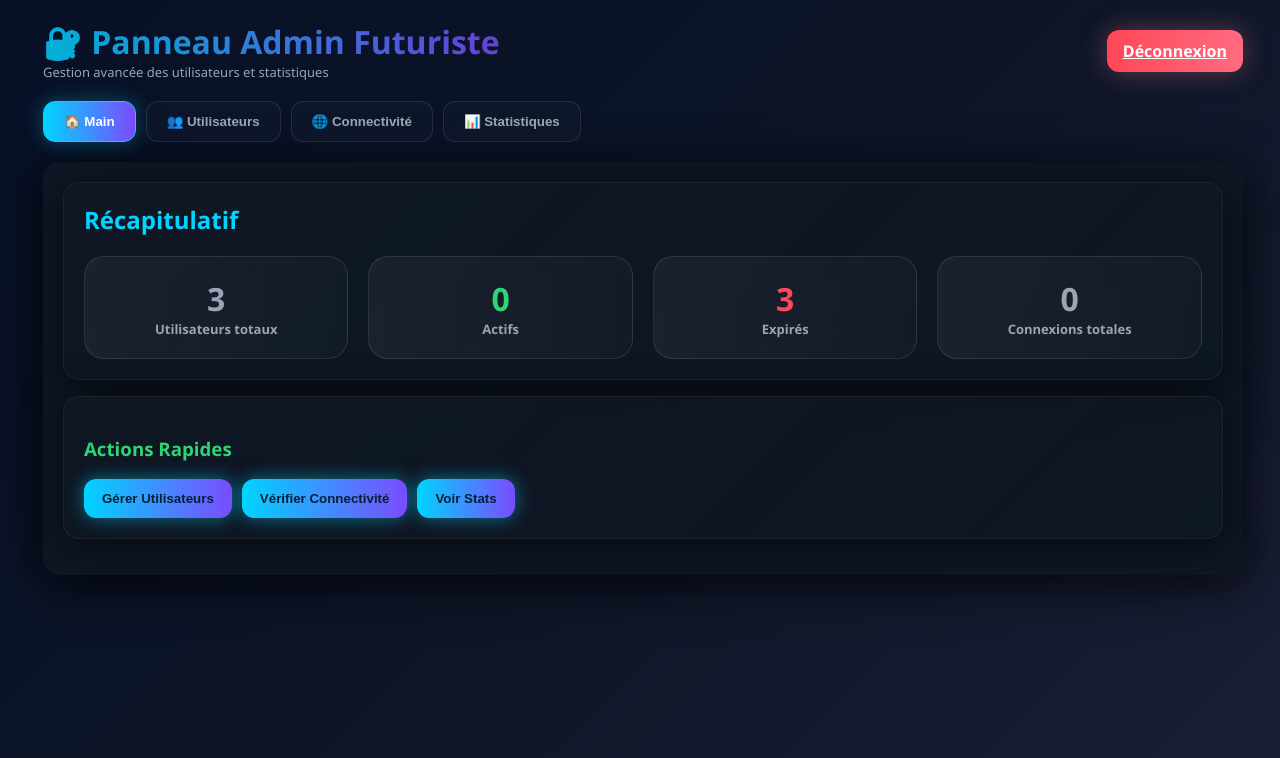
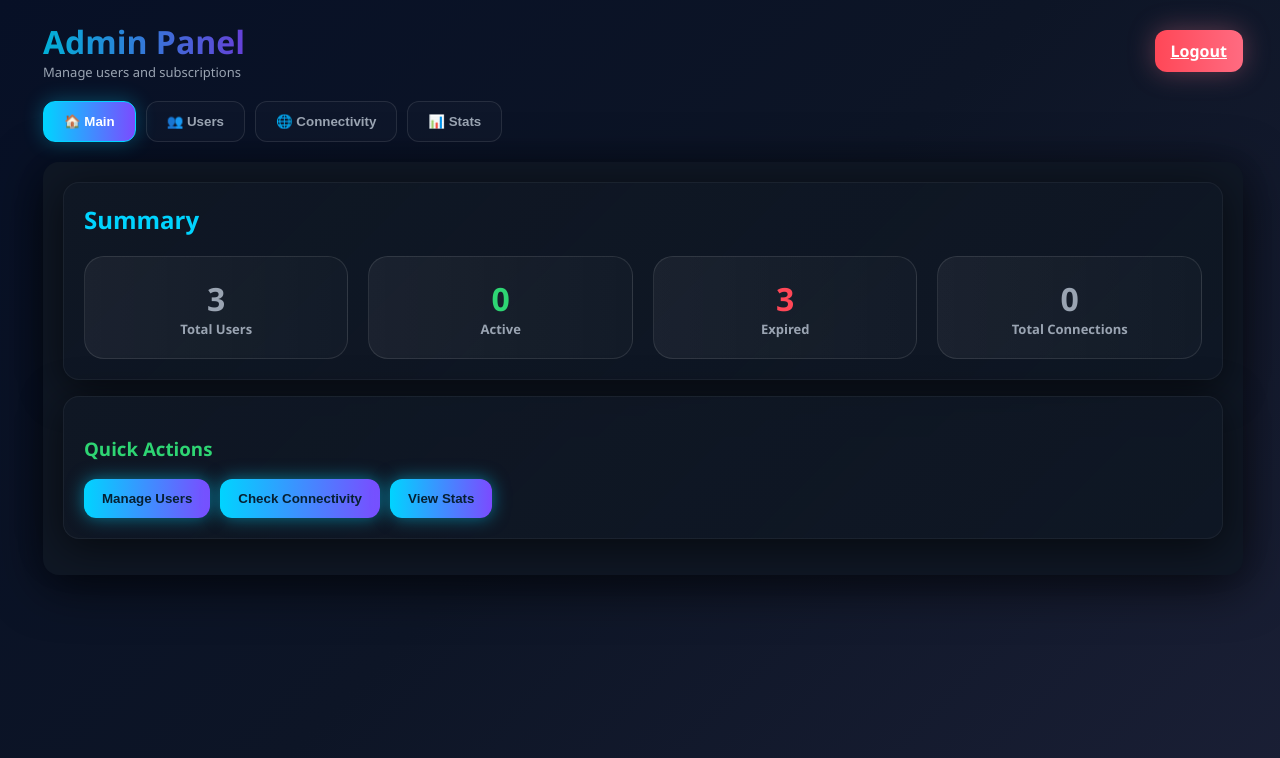
Before and after one commit to cSxrpent/auth-server, a Flask app: page /admin in a window 1280 px wide. Shown: the top 758 px of the page. Run offline with Flask 3, Linux system fonts and the light colour scheme; the visitor is signed in with stand-in values (Sample User, id 1); data that the repository does not hold is empty.

Commit message:
Complete redesign + 2

```diff
--- a/server.py
+++ b/server.py
@@ -297,7 +297,6 @@ def auth():
 # ------------------------------------
 # Admin web UI (login + dashboard)
 # ------------------------------------
-#laisse moi tester
 def login_required(f):
     @wraps(f)
     def decorated(*args, **kwargs):
@@ -315,7 +314,7 @@ def login():
             session["logged_in"] = True
             return redirect(url_for("admin"))
         else:
-            error = "Mot de passe incorrect."
+            error = "Incorrect password."
     return render_template("login.html", error=error)
 
 @app.route("/logout")
@@ -424,7 +423,7 @@ def api_delete():
 @app.route("/api/extend", methods=["POST"])
 @login_required
 def api_extend():
-    """Prolonge l'accès d'un utilisateur existant de X jours"""
+    """Extend an existing user's access by X days"""
     body = request.get_json() or {}
     username = (body.get("username") or "").strip()
     days = body.get("days")
@@ -436,19 +435,19 @@ def api_extend():
     if not days or not isinstance(days, int) or days <= 0:
         return jsonify({"error": "invalid days value"}), 400
 
-    # Charger les utilisateurs
+    # Load users
     users = load_users()
     user = find_user(users, username)
 
-    # Vérifier que l'utilisateur existe
+    # Check if user exists
     if not user:
         return jsonify({"error": f"User '{username}' not found"}), 404
 
     try:
-        # Parser la date d'expiration actuelle
+        # Parse current expiry date
         current_expiry = parse_date(user["expires"])
 
-        # Si la date est déjà passée, partir d'aujourd'hui
+        # If date has already passed, start from today
         if current_expiry < datetime.now():
             base_date = datetime.now()
             print(f"⏰ User '{username}' was expired, extending from today")
@@ -456,14 +455,14 @@ def api_extend():
             base_date = current_expiry
             print(f"📅 User '{username}' is active, extending from {user['expires']}")
 
-        # Ajouter les jours
+        # Add the days
         new_expiry = base_date + timedelta(days=days)
         new_expiry_str = new_expiry.strftime("%Y-%m-%d")
 
-        # Mettre à jour l'utilisateur
+        # Update the user
         user["expires"] = new_expiry_str
 
-        # Sauvegarder sur GitHub
+        # Save to GitHub
         save_res = save_users(users)
 
         print(f"✅ Extended '{username}' by {days} days. New expiry: {new_expiry_str}")
--- a/templates/admin.html
+++ b/templates/admin.html
@@ -1,9 +1,9 @@
 <!DOCTYPE html>
-<html lang="fr">
+<html lang="en">
 <head>
   <meta charset="utf-8" />
   <meta name="viewport" content="width=device-width,initial-scale=1" />
-  <title>Admin • Auth Server</title>
+  <title>Admin Panel</title>
   <style>
     :root{
       --bg:#0a0e1a; --card:#0f1724; --muted:#9aa4b2; --accent:#00d4ff; --danger:#ff4757; --glass: rgba(255,255,255,0.02); --success:#2ed573;
@@ -80,50 +80,50 @@
   <div class="wrap">
     <header>
       <div>
-        <h1>🔐 Panneau Admin Futuriste</h1>
-        <div class="small muted">Gestion avancée des utilisateurs et statistiques</div>
+        <h1>Admin Panel</h1>
+        <div class="small muted">Manage users and subscriptions</div>
       </div>
       <div>
-        <a class="btn-logout" href="/logout">Déconnexion</a>
+        <a class="btn-logout" href="/logout">Logout</a>
       </div>
     </header>
 
     <nav class="nav">
       <button class="nav-btn active" data-section="main">🏠 Main</button>
-      <button class="nav-btn" data-section="users">👥 Utilisateurs</button>
-      <button class="nav-btn" data-section="connectivity">🌐 Connectivité</button>
-      <button class="nav-btn" data-section="stats">📊 Statistiques</button>
+      <button class="nav-btn" data-section="users">👥 Users</button>
+      <button class="nav-btn" data-section="connectivity">🌐 Connectivity</button>
+      <button class="nav-btn" data-section="stats">📊 Stats</button>
     </nav>
 
     <!-- Main Section -->
     <div id="main" class="section active">
       <div class="card">
-        <h2 style="margin-top:0;color:var(--accent)">Récapitulatif</h2>
+        <h2 style="margin-top:0;color:var(--accent)">Summary</h2>
         <div style="display:grid;grid-template-columns:repeat(auto-fit,minmax(200px,1fr));gap:20px">
           <div class="pill" style="text-align:center;padding:20px">
             <div style="font-size:2rem;font-weight:700" id="totalUsers">—</div>
-            <div class="small">Utilisateurs totaux</div>
+            <div class="small">Total Users</div>
           </div>
           <div class="pill" style="text-align:center;padding:20px">
             <div style="font-size:2rem;font-weight:700;color:var(--success)" id="activeUsers">—</div>
-            <div class="small">Actifs</div>
+            <div class="small">Active</div>
           </div>
           <div class="pill" style="text-align:center;padding:20px">
             <div style="font-size:2rem;font-weight:700;color:var(--danger)" id="expiredUsers">—</div>
-            <div class="small">Expirés</div>
+            <div class="small">Expired</div>
           </div>
           <div class="pill" style="text-align:center;padding:20px">
             <div style="font-size:2rem;font-weight:700" id="totalConnections">—</div>
-            <div class="small">Connexions totales</div>
+            <div class="small">Total Connections</div>
           </div>
         </div>
       </div>
       <div class="card">
-        <h3>Actions Rapides</h3>
+        <h3>Quick Actions</h3>
         <div style="display:flex;gap:10px;flex-wrap:wrap">
-          <button class="primary" onclick="switchSection('users')">Gérer Utilisateurs</button>
-          <button class="primary" onclick="switchSection('connectivity')">Vérifier Connectivité</button>
-          <button class="primary" onclick="switchSection('stats')">Voir Stats</button>
+          <button class="primary" onclick="switchSection('users')">Manage Users</button>
+          <button class="primary" onclick="switchSection('connectivity')">Check Connectivity</button>
+          <button class="primary" onclick="switchSection('stats')">View Stats</button>
         </div>
       </div>
     </div>
@@ -134,55 +134,55 @@
         <div class="grid">
           <div class="list">
             <div style="display:flex;justify-content:space-between;align-items:center;margin-bottom:16px">
-              <div style="font-weight:700;font-size:1.2rem">Utilisateurs</div>
+              <div style="font-weight:700;font-size:1.2rem">Users</div>
               <div style="display:flex;gap:8px;align-items:center">
                 <div class="pill" id="count">0</div>
-                <div class="pill" id="activeCount">— actifs</div>
-                <div class="pill" id="expiredCount">— expirés</div>
+                <div class="pill" id="activeCount">— active</div>
+                <div class="pill" id="expiredCount">— expired</div>
               </div>
             </div>
             <div style="margin-bottom:12px;display:flex;gap:8px;align-items:center">
-              <input id="search" placeholder="Rechercher..." style="flex:1" />
+              <input id="search" placeholder="Search..." style="flex:1" />
               <select id="filter" style="padding:10px 12px;border-radius:10px;border:1px solid rgba(255,255,255,0.1);background:linear-gradient(90deg,var(--glass),rgba(255,255,255,0.01));color:inherit">
-                <option value="all">Tous</option>
-                <option value="active">Actifs</option>
-                <option value="expired">Expirés</option>
-                <option value="recent">Dernière connexion (7j)</option>
+                <option value="all">All</option>
+                <option value="active">Active</option>
+                <option value="expired">Expired</option>
+                <option value="recent">Last connected (7d)</option>
               </select>
-              <button class="primary" id="exportBtn">Exporter CSV</button>
+              <button class="primary" id="exportBtn">Export CSV</button>
             </div>
             <table id="usersTable">
               <thead>
-                <tr><th>Utilisateur</th><th>Dernière Connexion</th><th>Expire</th><th>Actions</th></tr>
+                <tr><th>User</th><th>Last Connected</th><th>Expires</th><th>Actions</th></tr>
               </thead>
               <tbody></tbody>
             </table>
           </div>
           <aside style="padding:16px;border-radius:12px;background:linear-gradient(180deg,rgba(255,255,255,0.01),transparent)">
-            <div style="font-weight:700;margin-bottom:12px;font-size:1.1rem">Ajouter un utilisateur</div>
-            <div class="small muted" style="margin-bottom:16px">Pseudo et durée</div>
+            <div style="font-weight:700;margin-bottom:12px;font-size:1.1rem">Add User</div>
+            <div class="small muted" style="margin-bottom:16px">Username and duration</div>
             <div style="display:flex;flex-direction:column;gap:10px">
-              <input id="username" placeholder="Pseudo" />
+              <input id="username" placeholder="Username" />
               <select id="duration">
-                <option value="7">1 semaine</option>
-                <option value="30" selected>1 mois</option>
-                <option value="90">3 mois</option>
-                <option value="365">1 an</option>
-                <option value="0">Illimité</option>
+                <option value="7">1 week</option>
+                <option value="30" selected>1 month</option>
+                <option value="90">3 months</option>
+                <option value="365">1 year</option>
+                <option value="0">Unlimited</option>
               </select>
-              <button class="primary" id="addBtn">Ajouter</button>
+              <button class="primary" id="addBtn">Add</button>
             </div>
           </aside>
         </div>
       </div>
       <div class="card extend-section">
-        <div style="font-weight:700;margin-bottom:12px;font-size:1.1rem">📅 Prolonger l'accès</div>
-        <input id="extendUsername" placeholder="Pseudo à prolonger" style="width:100%;margin-bottom:10px" />
+        <div style="font-weight:700;margin-bottom:12px;font-size:1.1rem">📅 Extend Access</div>
+        <input id="extendUsername" placeholder="Username to extend" style="width:100%;margin-bottom:10px" />
         <div class="duration-btns">
-          <button onclick="extendUser(7)">+1 semaine</button>
-          <button onclick="extendUser(30)">+1 mois</button>
-          <button onclick="extendUser(90)">+3 mois</button>
-          <button onclick="extendUser(365)">+1 an</button>
+          <button onclick="extendUser(7)">+1 week</button>
+          <button onclick="extendUser(30)">+1 month</button>
+          <button onclick="extendUser(90)">+3 months</button>
+          <button onclick="extendUser(365)">+1 year</button>
         </div>
       </div>
     </div>
@@ -192,27 +192,27 @@
       <div class="card">
         <div style="display:flex;justify-content:space-between;align-items:center;margin-bottom:16px">
           <div style="font-weight:700;font-size:1.2rem">🔔 Ping & Logs</div>
-          <div class="small muted">Contrôles et monitoring</div>
+          <div class="small muted">Controls and monitoring</div>
         </div>
         <div style="display:flex;gap:14px;align-items:center;margin-bottom:16px;flex-wrap:wrap">
           <div><div class="small muted">URL</div><div class="pill" id="pingUrl">—</div></div>
-          <div><div class="small muted">Statut</div><div id="pingStatus" class="pill">—</div></div>
-          <div><div class="small muted">Dernier</div><div id="pingLast" class="small">—</div></div>
+          <div><div class="small muted">Status</div><div id="pingStatus" class="pill">—</div></div>
+          <div><div class="small muted">Last</div><div id="pingLast" class="small">—</div></div>
           <div style="margin-left:auto;display:flex;gap:8px">
-            <button class="primary" id="manualPing">Ping manuel</button>
-            <button class="primary" id="togglePing">Activer / Désactiver</button>
-            <button class="primary" id="refreshLogs">Rafraîchir</button>
+            <button class="primary" id="manualPing">Manual Ping</button>
+            <button class="primary" id="togglePing">Enable / Disable</button>
+            <button class="primary" id="refreshLogs">Refresh</button>
           </div>
         </div>
         <div style="display:flex;gap:16px;align-items:flex-start;flex-wrap:wrap">
           <div style="flex:1;min-width:300px;max-height:300px;overflow:auto;background:linear-gradient(180deg,rgba(255,255,255,0.01),transparent);padding:12px;border-radius:12px">
-            <div style="font-weight:700;margin-bottom:12px">Logs récents</div>
+            <div style="font-weight:700;margin-bottom:12px">Recent Logs</div>
             <div id="logsList"></div>
           </div>
           <div style="width:350px;min-width:300px;max-height:300px;overflow:auto;background:linear-gradient(180deg,rgba(255,255,255,0.01),transparent);padding:12px;border-radius:12px">
             <div style="display:flex;justify-content:space-between;align-items:center;margin-bottom:12px">
-              <div style="font-weight:700">Connexions récentes</div>
-              <div class="small muted">Accès au bot</div>
+              <div style="font-weight:700">Recent Connections</div>
+              <div class="small muted">Bot access</div>
             </div>
             <div id="recentList"></div>
           </div>
@@ -223,9 +223,9 @@
     <!-- Stats Section -->
     <div id="stats" class="section">
       <div class="card">
-        <h2 style="margin-top:0;color:var(--accent)">📊 Statistiques d'Utilisation</h2>
+        <h2 style="margin-top:0;color:var(--accent)">📊 Usage Statistics</h2>
         <div class="chart-container">
-          <div style="font-weight:700;margin-bottom:12px">Connexions par utilisateur</div>
+          <div style="font-weight:700;margin-bottom:12px">Connections per user</div>
           <div id="statsChart"></div>
         </div>
       </div>
@@ -287,7 +287,7 @@
         if(!res.ok) return;
         const s = await res.json();
         document.getElementById('pingUrl').textContent = s.url || '—';
-        document.getElementById('pingStatus').textContent = s.enabled ? 'Activé' : 'Désactivé';
+        document.getElementById('pingStatus').textContent = s.enabled ? 'Enabled' : 'Disabled';
         document.getElementById('pingLast').textContent = s.last_time ? `${s.last_time} ${s.last_code?('→ '+s.last_code):''}` : '—';
       }catch(e){ console.warn(e) }
     }
@@ -382,7 +382,7 @@
       const container = document.getElementById('statsChart');
       container.innerHTML = '';
       if(stats.length === 0){
-        container.innerHTML = '<div class="small muted">Aucune donnée</div>';
+        container.innerHTML = '<div class="small muted">No data</div>';
         return;
       }
       const max = Math.max(...stats.map(s => s[1]));
@@ -464,7 +464,7 @@
         const expiryClass = isExpired ? 'expired' : 'active';
         if(isExpired) expired++; else active++;
 
-        const lastConnDisplay = u.last_connected ? u.last_connected.substring(0,10) : 'Jamais';
+        const lastConnDisplay = u.last_connected ? u.last_connected.substring(0,10) : 'Never';
 
         tr.innerHTML = `
           <td><strong>${escapeHtml(u.username)}</strong></td>
@@ -473,21 +473,21 @@
           <td class="actions">
             <button class="extend-btn" onclick="quickExtend('${escapeHtml(u.username)}', 7)">+7j</button>
             <button class="extend-btn" onclick="quickExtend('${escapeHtml(u.username)}', 30)">+1m</button>
-            <button class="del" data-username="${u.username}">Supprimer</button>
+            <button class="del" data-username="${u.username}">Delete</button>
           </td>
         `;
         tbody.appendChild(tr);
       });
 
       document.getElementById('count').textContent = count;
-      document.getElementById('activeCount').textContent = active + ' actifs';
-      document.getElementById('expiredCount').textContent = expired + ' expirés';
+      document.getElementById('activeCount').textContent = active + ' active';
+      document.getElementById('expiredCount').textContent = expired + ' expired';
 
       // attach delete handlers
       document.querySelectorAll('.del').forEach(btn=>{
         btn.onclick = async ()=> {
           const username = btn.dataset.username;
-          if(!confirm(`Supprimer ${username} ?`)) return;
+          if(!confirm(`Delete ${username}?`)) return;
           const res = await fetch(api.del, {
             method:'POST',
             headers:{'Content-Type':'application/json'},
@@ -495,13 +495,13 @@
             credentials:'same-origin'
           });
           if(res.ok){
-            toast('Supprimé');
+            toast('Deleted');
             btn.closest('tr').style.transition='opacity .4s';
             btn.closest('tr').style.opacity='0';
             setTimeout(fetchUsers, 420);
           } else {
             const j = await res.json().catch(()=>({}));
-            toast('Erreur: ' + (j.error || res.status));
+            toast('Error: ' + (j.error || res.status));
           }
         }
       })
@@ -509,7 +509,7 @@
 
     async function extendUser(days){
       const username = document.getElementById('extendUsername').value.trim();
-      if(!username){ toast('Pseudo requis'); return; }
+      if(!username){ toast('Username required'); return; }
 
       const res = await fetch(api.extend, {
         method:'POST',
@@ -520,17 +520,17 @@
 
       if(res.ok){
         const result = await res.json();
-        toast(`✅ +${days}j pour ${username}\nNouvelle date: ${result.newExpires}`);
+        toast(`✅ +${days}j for ${username}\nNew date: ${result.newExpires}`);
         document.getElementById('extendUsername').value = '';
         setTimeout(fetchUsers, 220);
       } else {
         const j = await res.json().catch(()=>({}));
-        toast('❌ ' + (j.error || 'Erreur'));
+        toast('❌ ' + (j.error || 'Error'));
       }
     }
 
     async function quickExtend(username, days){
-      if(!confirm(`Prolonger ${username} de ${days} jours ?`)) return;
+      if(!confirm(`Extend ${username} by ${days} days?`)) return;
 
       const res = await fetch(api.extend, {
         method:'POST',
@@ -541,11 +541,11 @@
 
       if(res.ok){
         const result = await res.json();
-        toast(`✅ Prolongé jusqu'au ${result.newExpires}`);
+        toast(`✅ Extended until ${result.newExpires}`);
         setTimeout(fetchUsers, 220);
       } else {
         const j = await res.json().catch(()=>({}));
-        toast('❌ ' + (j.error || 'Erreur'));
+        toast('❌ ' + (j.error || 'Error'));
       }
     }
 
@@ -558,7 +558,7 @@
     document.getElementById('addBtn').onclick = async ()=>{
       const username = document.getElementById('username').value.trim();
       const duration = document.getElementById('duration').value;
-      if(!username){ toast('Pseudo requis'); return; }
+      if(!username){ toast('Username required'); return; }
       const body = { username, duration: parseInt(duration) || 0 };
       const res = await fetch(api.add, {
         method:'POST',
@@ -567,12 +567,12 @@
         body: JSON.stringify(body)
       });
       if(res.ok){
-        toast('Utilisateur ajouté');
+        toast('User added');
         document.getElementById('username').value = '';
         setTimeout(fetchUsers, 220);
       } else {
         const j = await res.json().catch(()=>({}));
-        toast('Erreur: ' + (j.error || res.status));
+        toast('Error: ' + (j.error || res.status));
       }
     }
 
```
Also changed, not shown: templates/login.html (+6 -6 lines).
